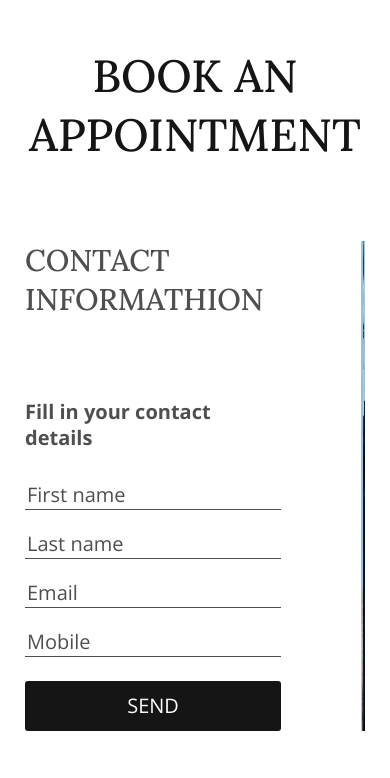
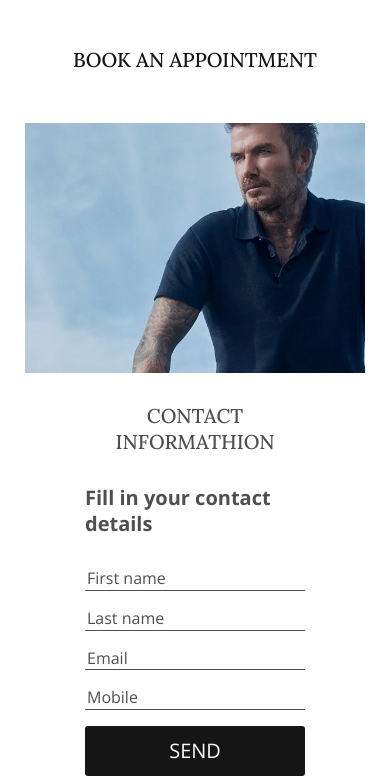
Before and after one commit to artCavalera/Boss-shop, a website: page app/pages/appointment.html in a window 390 px wide. Shown: the part 99-877 px from the top of the page. Drawn offline with nearby package versions, Linux system fonts and the light colour scheme; files that its build step writes are made by us from their sources; files whose address does not match are found by name.

Commit message:
added adaptive appointment page

```diff
--- a/app/pages/appointment.html
+++ b/app/pages/appointment.html
@@ -29,7 +29,7 @@
           <input class="appointment__form-input" id="mobile" type="tel" placeholder="Mobile" />
           <button class="appointment__form-btn" type="submit">send</button>
         </form>
-        <picture>
+        <picture class="appointment__picture-img">
           <!-- <source srcset="image.avif" type="image/avif" />
           <source srcset="image.webp" type="image/webp" /> -->
           <img
--- a/app/scss/_media.scss
+++ b/app/scss/_media.scss
@@ -381,6 +381,18 @@
         }
       }
     }
+    .appointment {
+      &__title {
+        margin-bottom: 50px;
+      }
+      &__form-title {
+        margin-bottom: 30px;
+      }
+      &__form-input {
+        margin-bottom: 16px;
+        font-size: 16px;
+      }
+    }
   }
   .footer {
     .footer__menu-list {
@@ -428,7 +440,25 @@
         margin-bottom: 40px;
       }
     }
-    .blog-one {
+    .appointment {
+      &__inner {
+        grid-template-columns: 1fr;
+        gap: 30px;
+      }
+      &__form {
+        margin: 0 auto;
+        max-width: 220px;
+      }
+      &__form-title {
+        text-align: center;
+      }
+
+      &__picture-img {
+        order: -1;
+      }
+      &__img {
+        height: 250px;
+      }
     }
   }
   .new-collection {
--- a/app/scss/style.scss
+++ b/app/scss/style.scss
@@ -582,7 +582,7 @@ body {
     margin-bottom: 77px;
     @extend %lora-400;
     color: vars.$basic-dark-color-text;
-    font-size: 45px;
+    font-size: clamp(20px, 3vw, 45px);
     text-align: center;
     text-transform: uppercase;
   }
@@ -593,6 +593,11 @@ body {
     gap: 80px;
   }
 
+  &__img {
+    object-position: center;
+    object-fit: cover;
+  }
+
   &__form {
     display: flex;
     flex-direction: column;
@@ -601,7 +606,7 @@ body {
   &__form-title {
     margin-bottom: 80px;
     @extend %lora-400;
-    font-size: 30px;
+    font-size: clamp(20px, 3vw, 30px);
     text-transform: uppercase;
   }
 
```
Also changed, not shown: app/pages/blog-one.html (+1 -1 lines).
